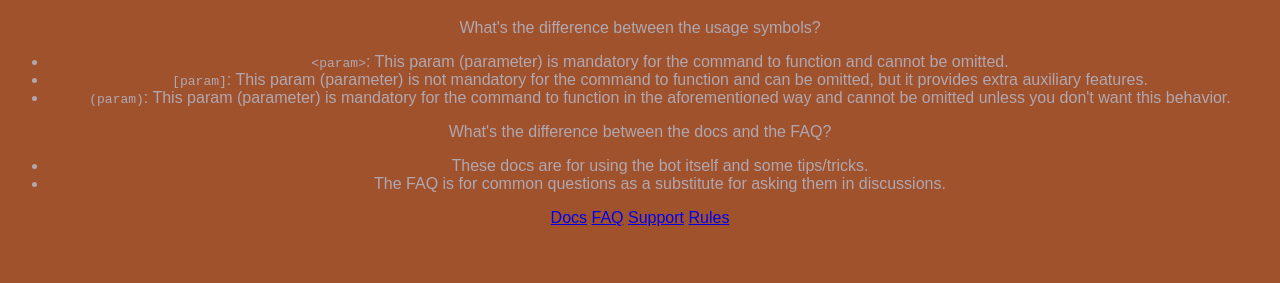
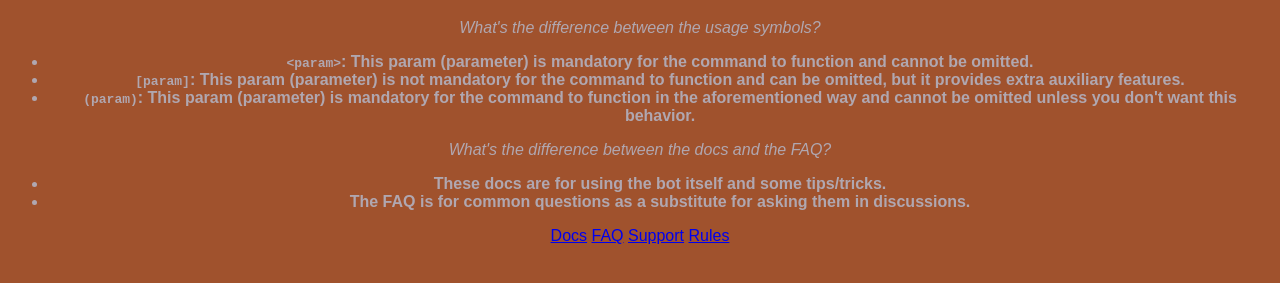
Before and after one commit to JavascriptLearner815/horsey-bot, a website: page docs/index.html in a window 1280 px wide. Shown: the part 61-344 px from the top of the page. Drawn offline with Linux system fonts and the light colour scheme.

Commit message:
Update main.css

```diff
--- a/docs/main.css
+++ b/docs/main.css
@@ -7,3 +7,12 @@ body {
   color: rgb(176, 167, 176);
   text-align: center;
 }
+.question, .answer {
+  cursor: help;
+}
+.question {
+  font-style: italic;
+}
+.answer {
+  font-weight: bold;
+}
```
